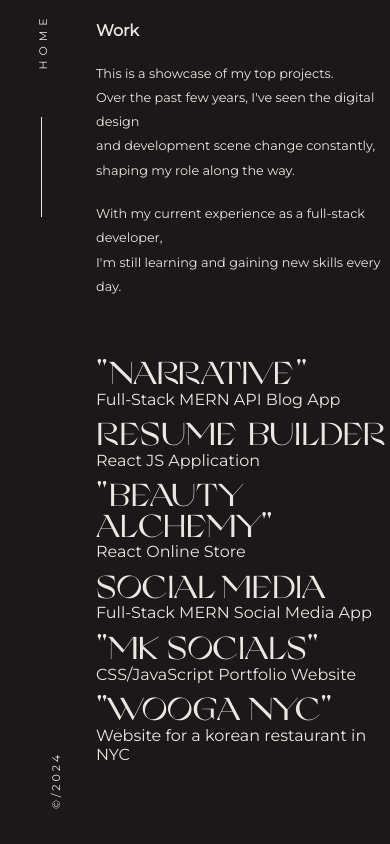
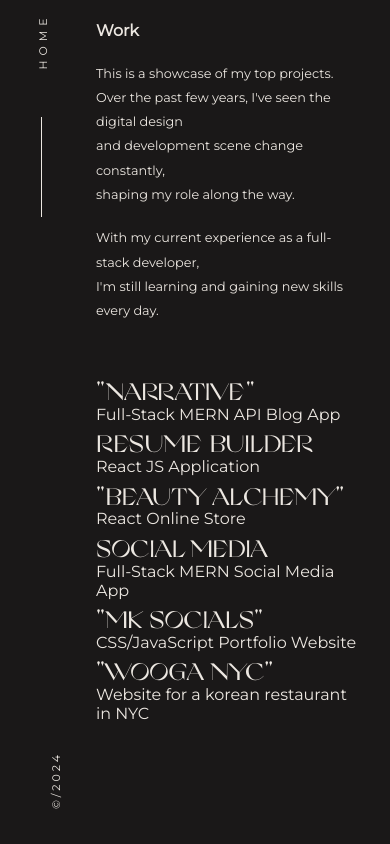
Before and after one commit to victoriakapelush/React-Portfolio-Website, a React (Vite) app: page /work in a window 390 px wide. Built offline with nearby package versions, Linux system fonts and the light colour scheme.

Commit message:
Fix responsive design

```diff
--- a/src/style/index.css
+++ b/src/style/index.css
@@ -378,7 +378,7 @@ br {
   font-family:
     Grandslang roman,
     sans-serif;
-  font-size: clamp(2rem, 5vw, 3rem);
+  font-size: clamp(1.5rem, 5vw, 3rem);
   font-weight: 300;
   line-height: 0.95em;
   text-decoration: none;
@@ -456,6 +456,10 @@ body {
   .work-links {
     margin-right: 0;
   }
+
+  .contact-main-info {
+    margin-right: 2rem;
+  }
 }
 
 /* Medium screens (tablets in landscape mode, small desktops) */
@@ -488,6 +492,10 @@ body {
 
   .work-links {
     margin-right: 0;
+  }
+
+  .contact-main-info {
+    margin-right: 2rem;
   }
 }
 
@@ -522,6 +530,10 @@ body {
   .work-links {
     margin-right: 0;
   }
+
+  .contact-main-info {
+    margin-right: 2rem;
+  }
 }
 
 /* Extra small screens (phones) */
@@ -555,4 +567,8 @@ body {
   .work-links {
     margin-right: 0;
   }
+
+  .contact-main-info {
+    margin-right: 2rem;
+  }
 }
```
